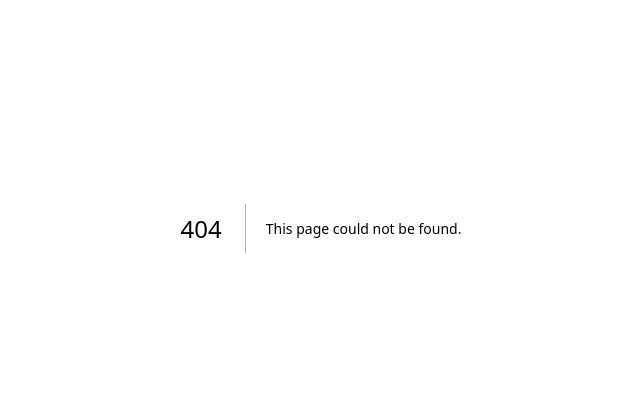
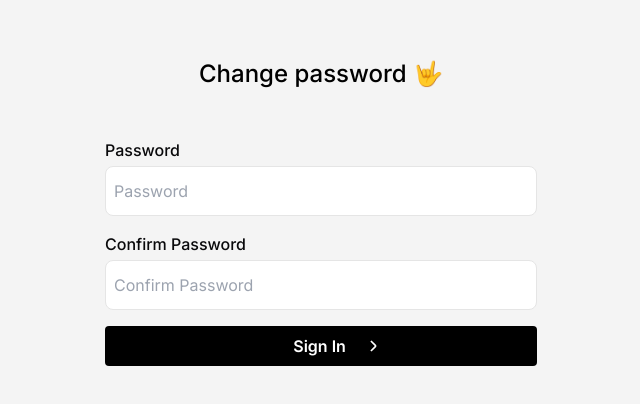
Before and after one commit to shyver/convioo-app, a Next.js app: page /reset in a window 1280 px wide. Before the commit this address had no page. Shown: the part 172-576 px from the top of the page, without its empty margins (319-959 px from the left). Built offline with nearby package versions, Linux system fonts and the light colour scheme.

Commit message:
safety commit before using react-zoom-pan-pinch on the editor

```diff
--- a/src/app/newconvi/page.jsx
+++ b/src/app/newconvi/page.jsx
@@ -71,7 +71,7 @@ const Page = () => {
       exit={{ opacity: 0, y: -30 }}
     >
 
-        {nameAndFolderSetting(setChooseFolder, selectedFolder, chooseFolder, setSelectedFolder, folders, setFirstScreen, setProjectName)}
+        {nameAndFolderSetting(setChooseFolder, selectedFolder, chooseFolder, setSelectedFolder, folders, setFirstScreen, setProjectName,projectName)}
         </motion.div>)}
         </AnimatePresence>
     <AnimatePresence>
@@ -108,7 +108,7 @@ export default Page
 
 
 
-function nameAndFolderSetting(setChooseFolder, selectedFolder, chooseFolder, setSelectedFolder, folders, setFirstScreen, setProjectName) {
+function nameAndFolderSetting(setChooseFolder, selectedFolder, chooseFolder, setSelectedFolder, folders, setFirstScreen, setProjectName, projectName) {
   return <div className="w-full h-screen pt-[236px] pb-[584px] bg-zinc-100 justify-center items-center inline-flex ">
     <div className="w-[416px] self-stretch flex-col justify-start items-start gap-8 inline-flex ">
       <div className="text-zinc-950 text-2xl font-medium">Ok, let&apos;s get started 🤟</div>
@@ -119,7 +119,7 @@ function nameAndFolderSetting(setChooseFolder, selectedFolder, chooseFolder, set
           <button className='self-stretch h-[50px] px-2 py-4 bg-white rounded-lg border border-neutral-200 items-center inline-flex justify-between'
             onClick={() => {
               setChooseFolder(true);
-            } }
+            }}
           >
             <div className={`${selectedFolder == 'Choose folder' ? 'text-gray-400' : 'text-black'}`}>{selectedFolder}</div>
             <Image src={down} alt='down arrow' />
@@ -127,6 +127,9 @@ function nameAndFolderSetting(setChooseFolder, selectedFolder, chooseFolder, set
         </div>
         <Button title='Create Scenario' backgroundColor='bg-black' textColor='text-white' width='w-[416px]' LeftIcon={arrow}
          onClick={()=>{
+          if(!projectName)
+          alert('Please enter project name');
+          else
           setFirstScreen(false);
         }}/>
         <Modal className='w-[449px] h-[190px] px-4 pb-4 bg-white rounded-2xl shadow flex-col justify-center items-center gap-4 inline-flex mt-8'
--- /dev/null
+++ b/src/app/reset/page.jsx
@@ -0,0 +1,39 @@
+'use client'
+import React, {useState} from 'react'
+import InputBox from '../components/InputBox';
+import Button from '../components/buttons/Button';
+import { arrowWhite } from '../assets';
+const Page = () => {
+    const [password, setPassword] = useState('');
+  return (
+    <div className="w-screen h-screen flex justify-center items-center bg-[#f4f4f4] flex-row">
+    <div className="flex flex-col justify-evenly items-center">
+      <div className="text-black text-2xl font-medium w-[432px] text-center">
+      Change password 🤟
+      </div>
+      <div className="h-[32px]"/>
+
+
+
+      <form className="input w-full" onSubmit={(e)=>{
+        e.preventDefault();
+      }} >
+        <div className="h-[16px]"/>
+
+        <InputBox type="password" setvalue={setPassword} title='Password' placeholder='Password'/>
+        <div className='h-[16px]' />
+        <InputBox type="password" setvalue={setPassword} title='Confirm Password' placeholder='Confirm Password'/>
+
+          <div className="h-[16px]"/>
+      <Button backgroundColor='bg-black' width='w-full' RightIcon={arrowWhite}
+       title='Sign In' textColor='text-white'   type='submit'
+       />
+
+      </form>
+      <div className="h-[32px]"/>
+    </div>
+  </div>
+  )
+}
+
+export default Page
```
